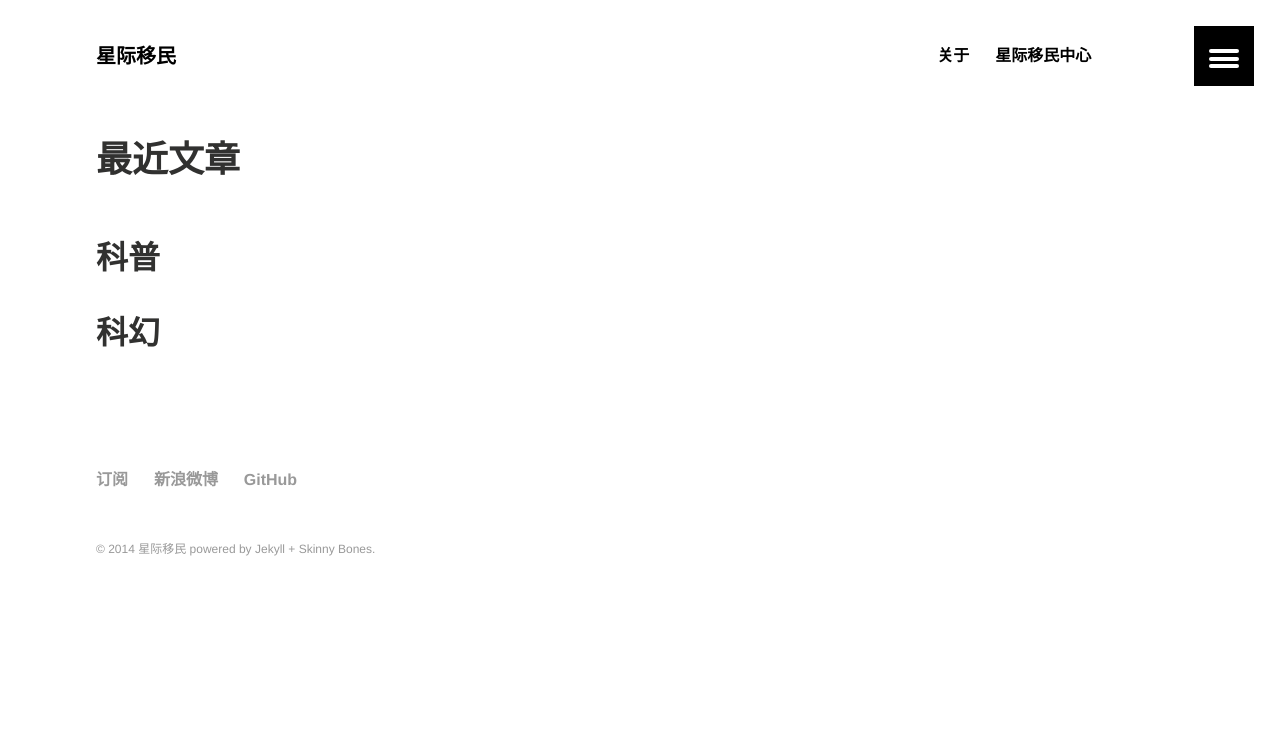
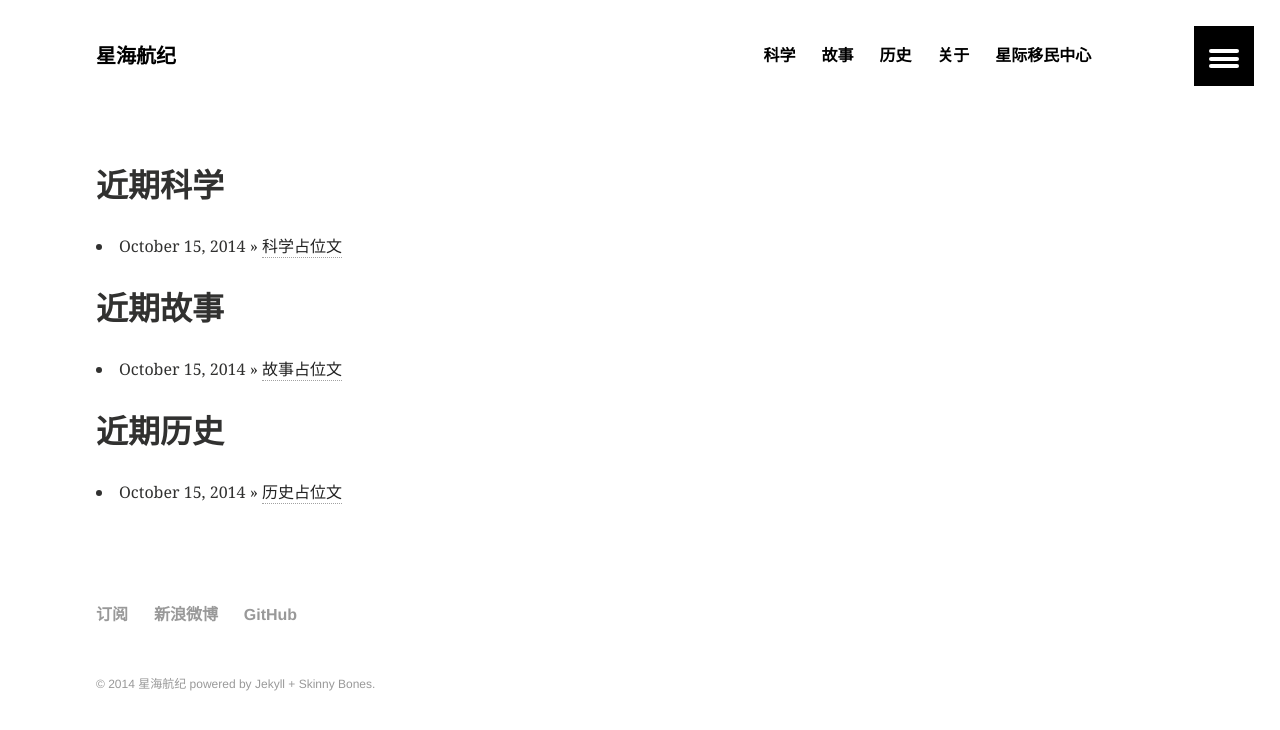
Before and after one commit to InterImm/magazine, a Jekyll site: the page built from index.md, in a window 1280 px wide. Shown: the top 730 px of the page. Built offline with Jekyll 4.4.1, drawn with Linux system fonts in a browser that asks for light colours.

Commit message:
fill in blanks

```diff
--- a/_config.yml
+++ b/_config.yml
@@ -1,6 +1,6 @@
 # Site wide configuration
 
-title: 星际移民
+title: 星海航纪
 description: "我们去的地方不需要路"
 logo: logo-120x120.png # 120x120 px default image used for Twitter summary card
 teaser: # 400x250 px default teaser image used in image archive grid
--- a/_data/footer.yml
+++ b/_data/footer.yml
@@ -1,7 +1,7 @@
 # Footer navigation links
 
 - title: 订阅
-  url: /atom.xml
+  url: /subscribe/
 
 - title: 新浪微博
   url: http://weibo.com/iiaofficial
--- a/_data/navigation.yml
+++ b/_data/navigation.yml
@@ -1,7 +1,25 @@
 # Site navigation links
+
+- title: 科学
+  url: /science/
+  excerpt: "星际移民的科学"
+
+
+- title: 故事
+  url: /stories/
+  excerpt: "星际移民的故事"
+
+
+- title: 历史
+  url: /history/
+  excerpt: "星际移民的历史"
+
 
 - title: 关于
   url: /about/
+  excerpt: "关于这本杂志"
+
 
 - title: 星际移民中心
   url: http://interimm.org
+  excerpt: "致力于星际移民"
--- /dev/null
+++ b/_posts/history/2014-10-15-history.md
@@ -0,0 +1,9 @@
+---
+layout: default
+title: "历史占位文"
+categories: history
+---
+
+## 标题
+
+这是历史类的占位文章。
--- /dev/null
+++ b/_posts/science/2014-10-15-science.md
@@ -0,0 +1,9 @@
+---
+layout: default
+title: "科学占位文"
+categories: science
+---
+
+## 标题
+
+这是科学类的占位文章。
--- /dev/null
+++ b/_posts/stories/2014-10-15-stories.md
@@ -0,0 +1,9 @@
+---
+layout: default
+title: "故事占位文"
+categories: stories
+---
+
+## 标题
+
+这是故事类的占位文章。
--- a/_sass/_layout.scss
+++ b/_sass/_layout.scss
@@ -396,7 +396,7 @@
 		@include font-size(12,no);
 	}
 	&:before {
-		content: 'Footnotes:';
+		content: '尾注:';
 		font-weight: 700;
 	}
 }
--- a/index.md
+++ b/index.md
@@ -1,22 +1,33 @@
 ---
 layout: archive
 permalink: /
-title: "最近文章"
+title:
 ---
 
 
-## 科普
+
+
+## 近期科学
 
 <div class="tiles">
-{% for post in site.posts.sci %}
+{% for post in site.categories.science limit:5 %}
 	{% include post-list.html %}
 {% endfor %}
 </div><!-- /.tiles -->
 
-## 科幻
+## 近期故事
 
 <div class="tiles">
-{% for post in site.posts.scifi %}
+{% for post in site.categories.stories limit:5 %}
 	{% include post-list.html %}
 {% endfor %}
 </div><!-- /.tiles -->
+
+## 近期历史
+
+
+<div class="tiles">
+{% for post in site.categories.history limit:5 %}
+	{% include post-list.html %}
+{% endfor %}
+</div><!-- /.tiles -->
```
Also changed, not shown: _posts/scifi.md (deleted, +0 -8 lines), about/index.md (+9 -1 lines), history/index.md (added, +15 -0 lines), science/index.md (added, +15 -0 lines), stories/index.md (added, +15 -0 lines), subscribe/index.md (added, +7 -0 lines), apple-touch-icon-precomposed.png, favicon.ico, images/iia_banner.png (added).
